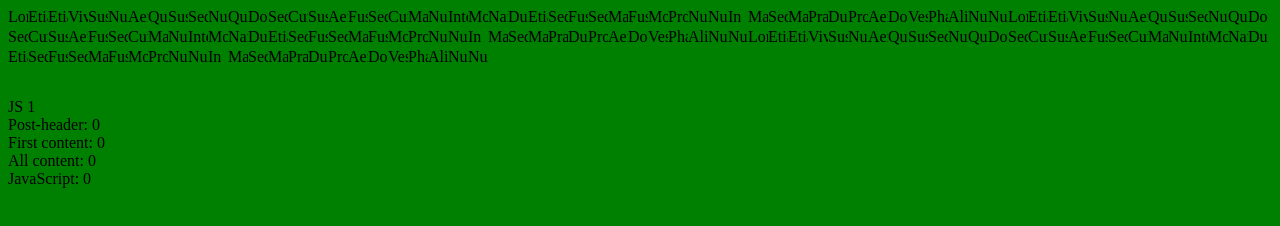
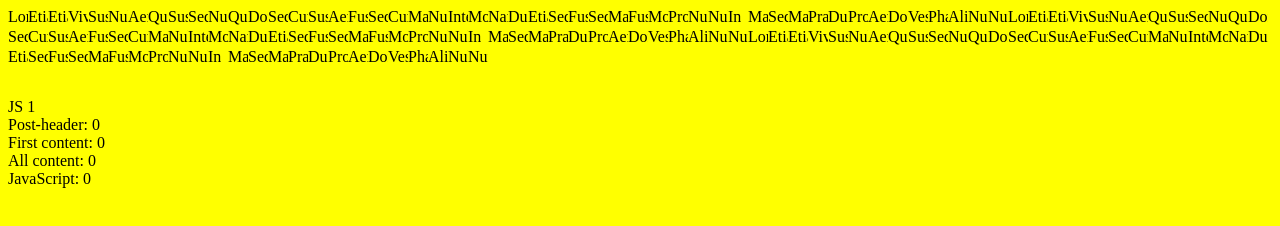
Before and after one commit to veproza/webperf-ostrava, a website: page www/index_chunked.html in a window 1280 px wide. Drawn offline with Linux system fonts and the light colour scheme.

Commit message:
@import CSS block test

```diff
--- a/www/style1.css
+++ b/www/style1.css
@@ -1,3 +1,4 @@
+@import url("style2.css");
 body {
     background: green;
     background-image: url("./test.png");
--- a/www/style2.css
+++ b/www/style2.css
@@ -1,3 +1,3 @@
 body {
-    background: green;
+    background: yellow !important;
 }
```
Also changed, not shown: 1 other file.
